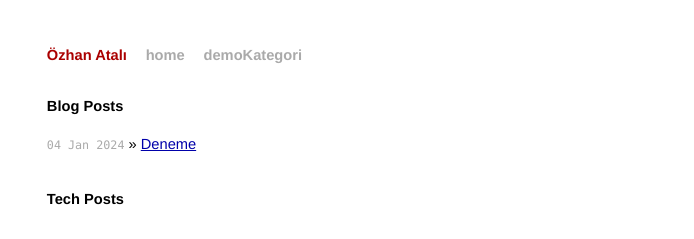
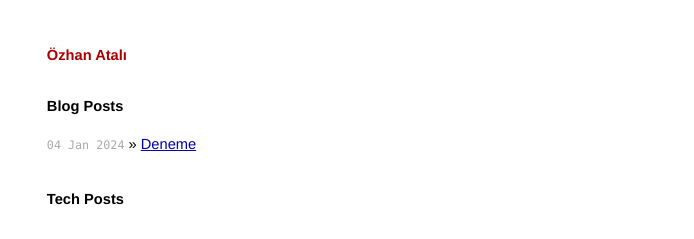
Before and after one commit to ozhanatali/ozhanatali.github.io, a Jekyll site: the page built from index.html, in a window 1280 px wide. Shown: the top 239 px of the page, without its empty margins (285-979 px from the left). Built offline with Jekyll 4.4.1, drawn with Linux system fonts in a browser that asks for light colours.

Commit message:
Update default.html

```diff
--- a/_layouts/default.html
+++ b/_layouts/default.html
@@ -28,13 +28,8 @@ var WRInitTime=(new Date()).getTime();
 <div class="site">
   <div class="title">
     <a href="/">Özhan Atalı</a>
-    <a class="extra" href="/">home</a>
+</div>
 
-   {% for cat in site.categories %}
-      <a class="extra" href="{{ cat[0].url }}" >{{ cat[0] }}</a></li>
-   {% endfor %}
-
-  </div>
 
   {{ content }}
 
```
